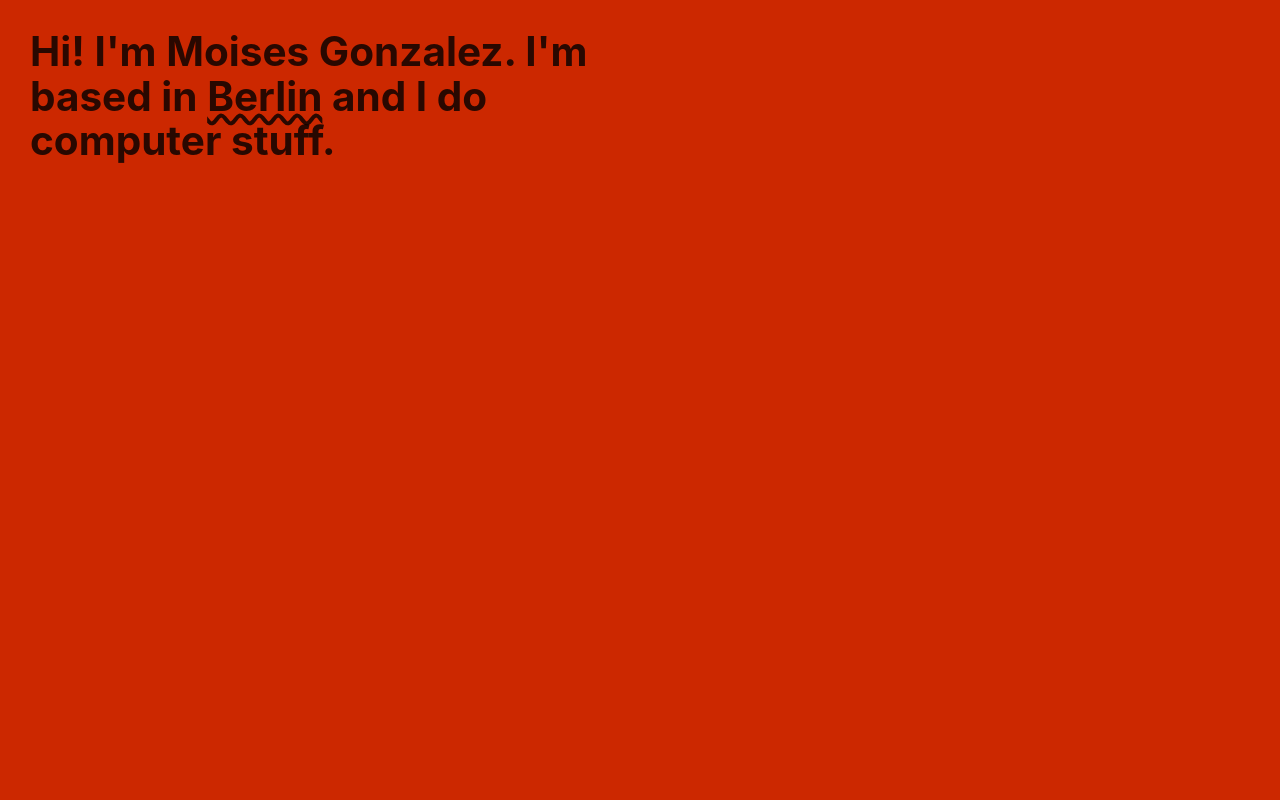
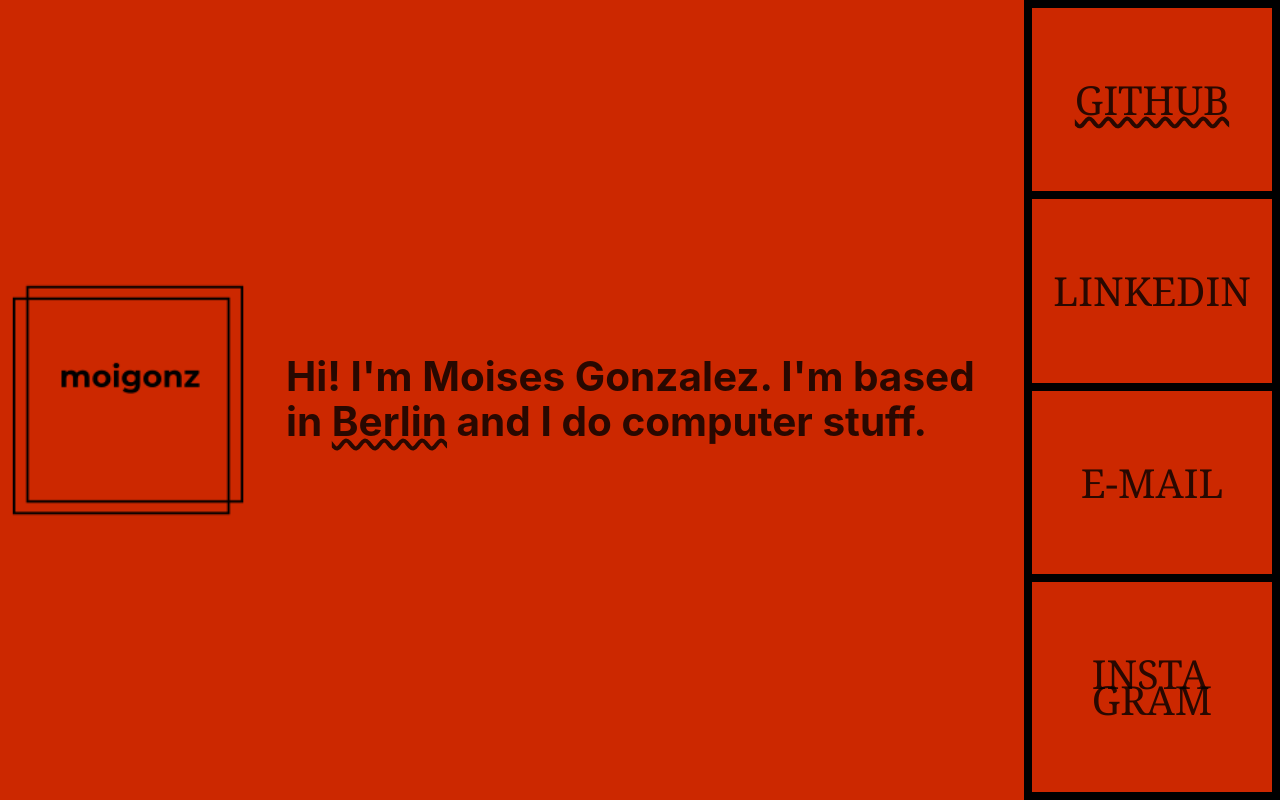
Before and after one commit to mohsinsarvani/moigonz.com, a Gatsby site: page / in a window 1280 px wide. Built offline with nearby package versions, Linux system fonts and the light colour scheme; Gatsby itself is replaced by a stand-in of ours.

Commit message:
Adds link to github

```diff
--- a/src/components/grid/grid.css
+++ b/src/components/grid/grid.css
@@ -1,6 +1,5 @@
 .grid_container {
   height: 100vh;
   display: grid;
-  grid-template-columns: 1fr 1fr;
-  grid-template-rows: 1fr 1fr;
+  grid-template-columns: 1fr 3fr 1fr;
 }
--- a/src/components/image.js
+++ b/src/components/image.js
@@ -16,7 +16,7 @@ import Img from 'gatsby-image';
 const Image = () => {
   const data = useStaticQuery(graphql`
     query {
-      placeholderImage: file(relativePath: { eq: "gatsby-astronaut.png" }) {
+      placeholderImage: file(relativePath: { eq: "moigonz-icon.png" }) {
         childImageSharp {
           fluid(maxWidth: 300) {
             ...GatsbyImageSharpFluid
--- a/src/components/intro/index.js
+++ b/src/components/intro/index.js
@@ -1,8 +1,13 @@
 import React from 'react';
 import './intro.css';
 
+import Image from '../image';
+
 const Intro = () => (
   <>
+    <div className="image_container">
+      <Image />
+    </div>
     <div className="intro_container">
       <h1>
         Hi! I&apos;m Moises Gonzalez. I&apos;m based in
@@ -12,8 +17,16 @@ const Intro = () => (
         and I do computer stuff.
       </h1>
     </div>
-    <div />
-    <div />
+    <div className="social_container">
+      <a className="social_item" href="https://github.com/moigonzalez/">GitHub</a>
+      <div className="social_item">LinkedIn</div>
+      <div className="social_item">e-mail</div>
+      <div className="social_item">
+        Insta
+        <br />
+        gram
+      </div>
+    </div>
   </>
 );
 
--- a/src/components/intro/intro.css
+++ b/src/components/intro/intro.css
@@ -1,3 +1,39 @@
 .intro_container {
   padding: 30px;
+  display: flex;
+  align-items: center;
 }
+
+.image_container .gatsby-image-wrapper {
+  top: 50%;
+  transform: translateY(-50%);
+}
+
+.social_container {
+  display: grid;
+}
+
+.social_item {
+  font-size: 40px;
+  text-transform: uppercase;
+  display: flex;
+  align-items: center;
+  align-content: center;
+  justify-content: center;
+  border: solid 4px black;
+  border-left-width: 8px;
+  border-right-width: 8px;
+}
+
+.social_item:first-child {
+  border-top-width: 8px;
+}
+
+.social_item:last-child {
+  border-bottom-width: 8px;
+}
+
+.social_item:hover {
+  background: black;
+  color: #CC2800;
+}
```
